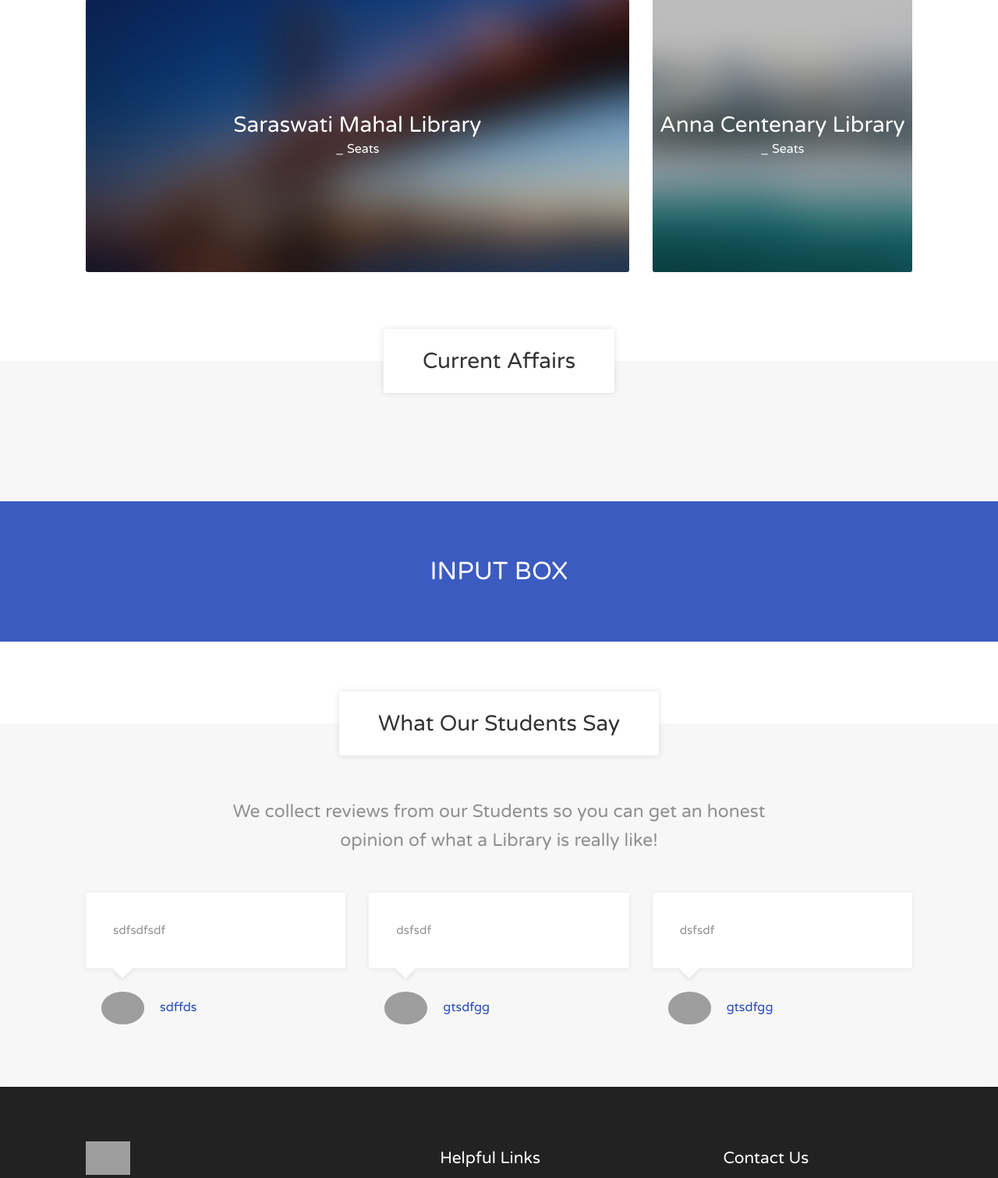
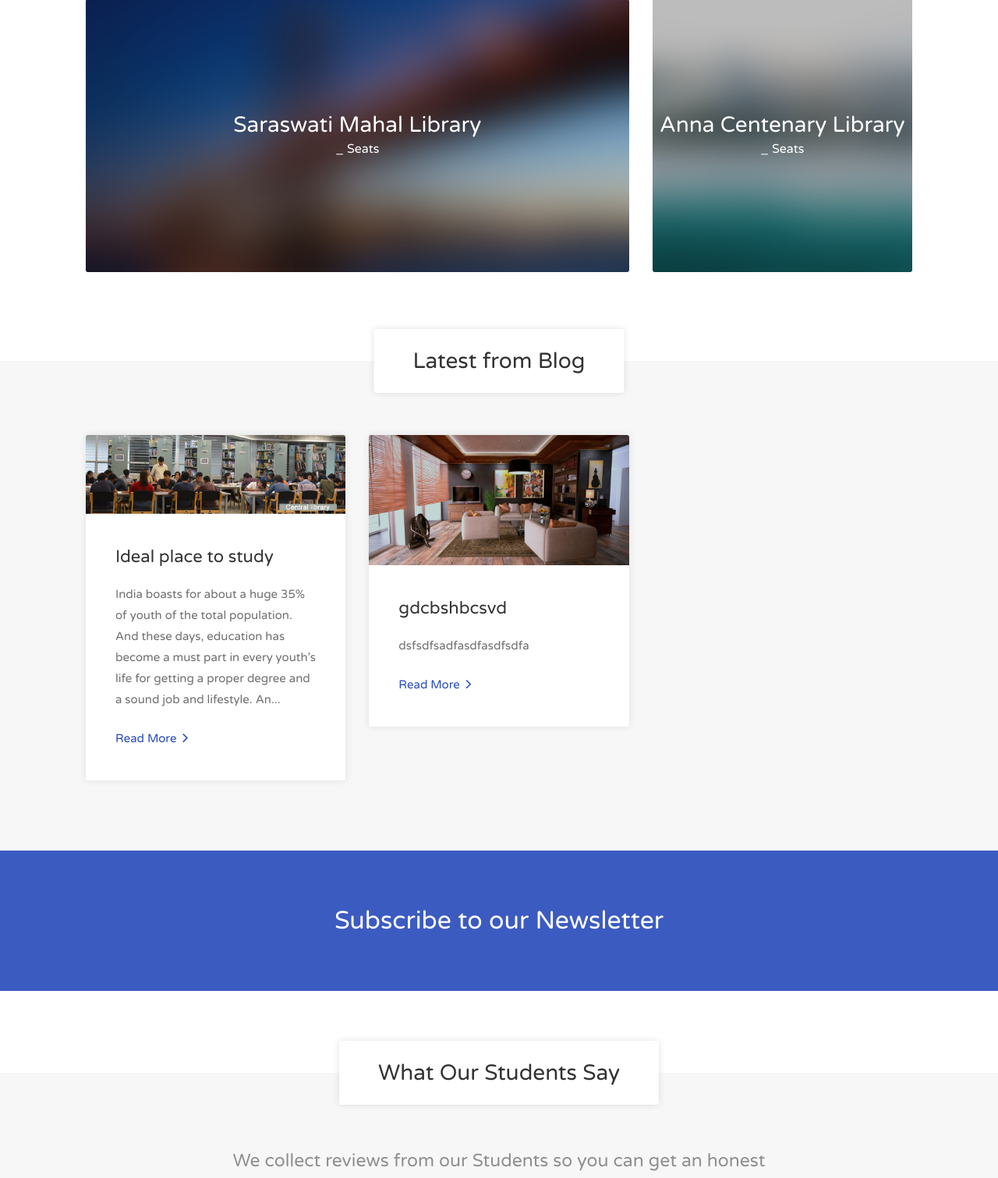
Before and after one commit to saksham1991999/libsys, a Django app: page / in a window 1280 px wide. Shown: the part 4076-5587 px from the top of the page at 78% size. Run offline with Django 3.2, Linux system fonts and the light colour scheme; data comes from the database, SQL or seed files in the repository; both versions use the stored data as it was after the commit; some libraries are stand-ins or nearby versions; some web fonts are replaced; grey boxes are pictures that could not be loaded.

Commit message:
index blog update

```diff
--- a/blog/models.py
+++ b/blog/models.py
@@ -39,6 +39,14 @@
             return short_content
         return self.content
 
+
+    def get_shortest_content(self):
+        if len(self.content) > 200:
+            short_content = self.content[:200]
+            short_content += "..."
+            return short_content
+        return self.content
+
     def count_likes(self):
         count = like.objects.filter(post = self).count()
         return count
--- a/core/views.py
+++ b/core/views.py
@@ -18,16 +18,17 @@
 from rest_framework import viewsets
 
 from . import models, forms, serializers
-from exams.models import current_affair
+from blog.models import post
 
 
 def HomeView(request):
     libraries = models.library.objects.all()[:6]
-    currentaffairs = current_affair.objects.all()[:3]
+    blogposts = post.objects.all()[:3]
     testimonials = models.testimonial.objects.all()[:3]
+
     context = {
         'libraries': libraries,
-        'currentaffairs':currentaffairs,
+        'blogposts':blogposts,
         'testimonials':testimonials,
     }
     return render(request, 'index.html', context)
--- a/templates/index.html
+++ b/templates/index.html
@@ -424,7 +424,7 @@
     <section class="fullwidth margin-top-95 margin-bottom-0">
 
         <!-- Box Headline -->
-        <h3 class="headline-box">Current Affairs</h3>
+        <h3 class="headline-box">Latest from Blog</h3>
 
         <div class="container">
             <div class="row">
@@ -436,15 +436,15 @@
 
                         <!-- Img -->
                         <a href="{% url 'blog:post' post.id %}" class="post-img">
-                            <img src="{{ currentaffair.image.url }}" alt="">
+                            <img src="{{ post.main_image.url }}" alt="">
                         </a>
 
                         <!-- Content -->
                         <div class="post-content">
-                            <h3><a href="#">{{ currentaffair.title }}</a></h3>
-                            <p>{{ currentaffair.get_short_content }}</p>
+                            <h3><a href="#">{{ post.title }}</a></h3>
+                            <p>{{ post.get_shortest_content }}</p>
 
-                            <a href="{% url 'exams:currentaffair' currentaffair.id %}" class="read-more">Read More <i class="fa fa-angle-right"></i></a>
+                            <a href="{% url 'blog:post' post.id %}" class="read-more">Read More <i class="fa fa-angle-right"></i></a>
                         </div>
 
                     </div>
@@ -463,8 +463,15 @@
     <!-- Flip banner -->
     <a href="listings-half-map-grid-standard.html" class="flip-banner parallax" data-background="images/flip-banner-bg.jpg" data-color="#274abb" data-color-opacity="0.9" data-img-width="2500" data-img-height="1600">
         <div class="flip-banner-content">
-            <h2 class="flip-visible">INPUT BOX</h2>
-            <h2 class="flip-hidden">Browse Properties <i class="sl sl-icon-arrow-right"></i></h2>
+            <h2 class="flip-visible">Subscribe to our Newsletter</h2>
+            <h2 class="flip-hidden">
+                <div class="col-md-8">
+                    <div class="main-search-input">
+                        <input type="search" placeholder="Search Using a Key Word" aria-label="Search" name='search' value="{{search_term}}"  />
+                        <button type = "submit" class="button">Submit</button>
+                    </div>
+                </div>
+            </h2>
         </div>
     </a>
     <!-- Flip banner / End -->
```
Also changed, not shown: templates/library.html (+8 -8 lines), db.sqlite3.
